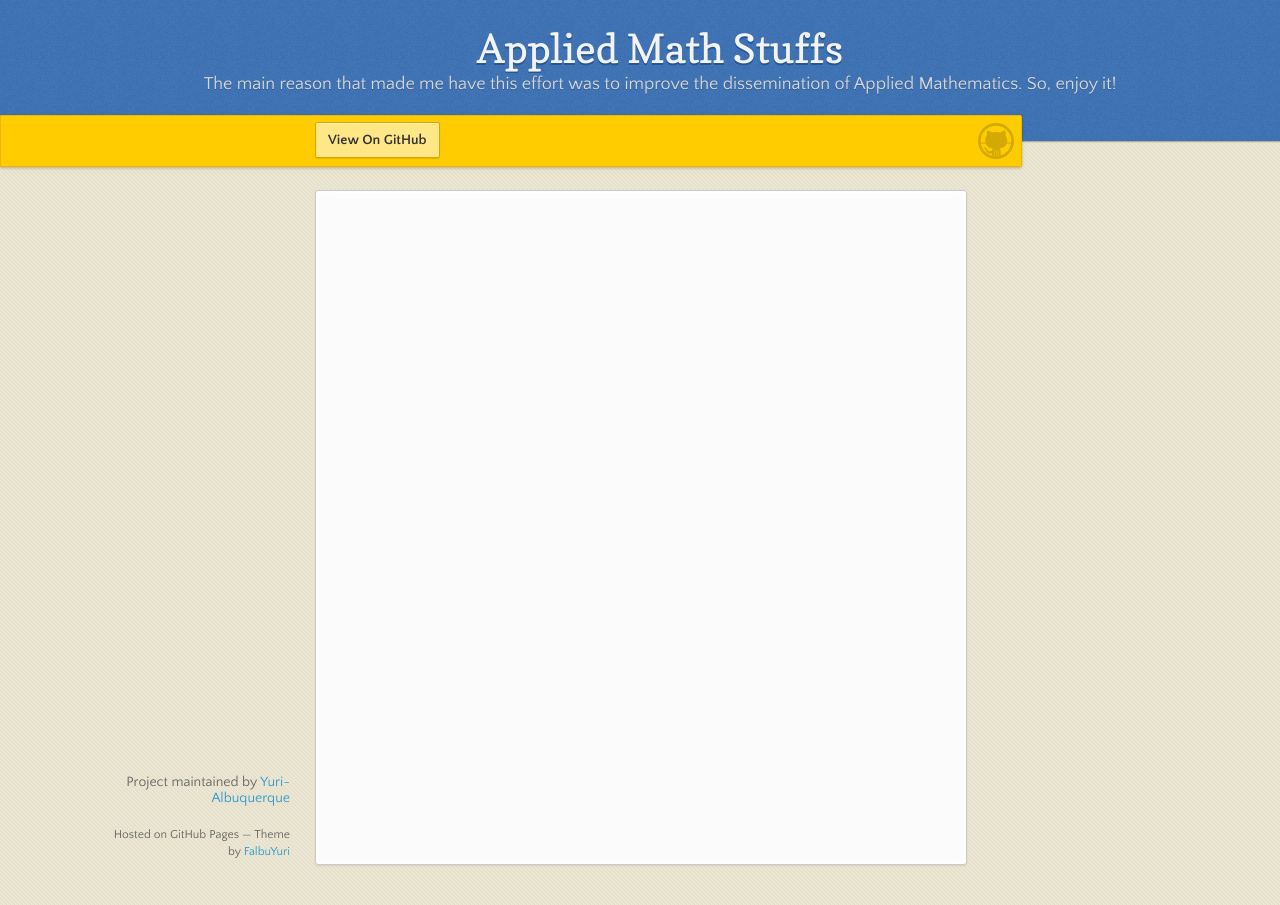
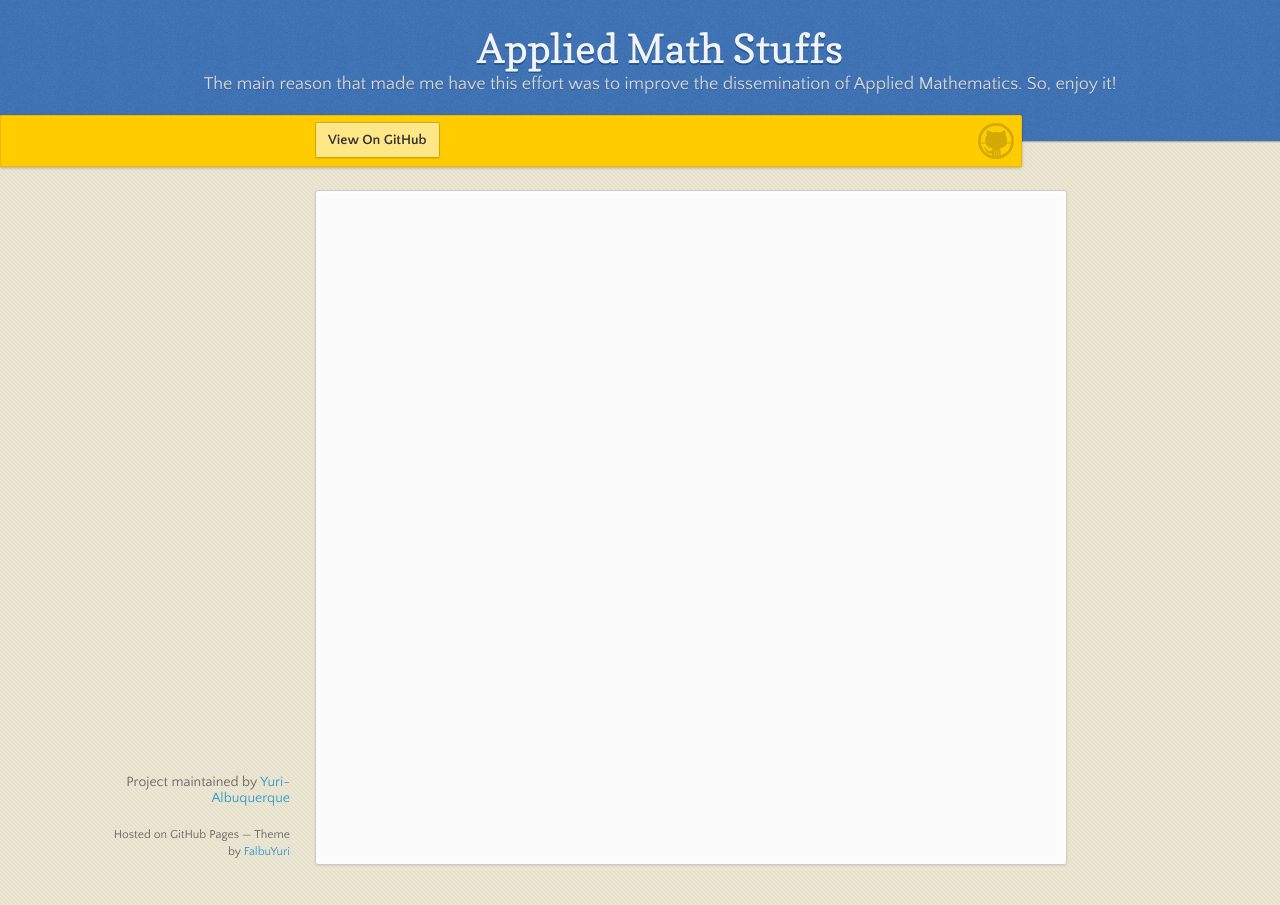
Before and after one commit to Yuri-Albuquerque/yuri_blog, a Jekyll site: the page built from index.md, in a window 1280 px wide. Built offline with Jekyll 4.4.1, drawn with Linux system fonts in a browser that asks for light colours.

Commit message:
mudando tamanho das margens

```diff
--- a/_sass/jekyll-theme-leap-day.scss
+++ b/_sass/jekyll-theme-leap-day.scss
@@ -271,7 +271,7 @@ header {
 }
 
 section {
-  width:590px;
+  width:690px;
   padding: 30px 30px 50px 30px;
   margin: 20px 0;
   margin-top: 190px;
```
